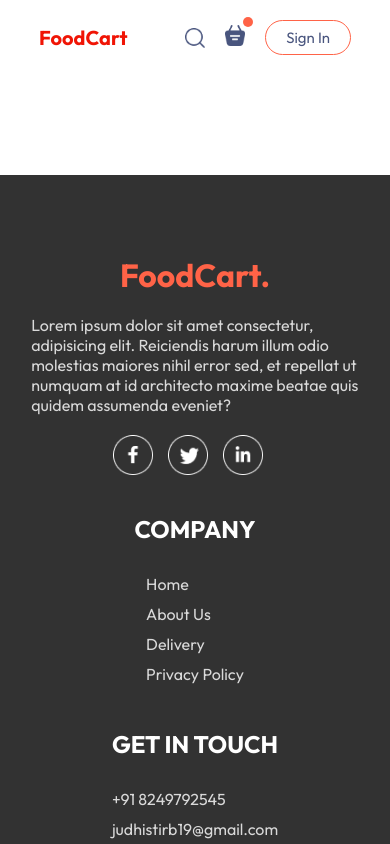
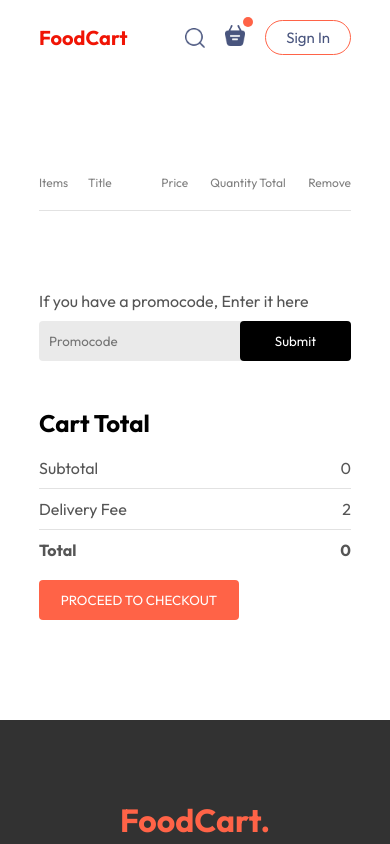
Before and after one commit to JUDHI3134/food-cart, a React (Vite) app in the folder frontend/: page /cart in a window 390 px wide. Shown: the top 844 px of the page. Built offline with nearby package versions, Linux system fonts and the light colour scheme.

Commit message:
create and complete cart page ui and responsive

```diff
--- a/frontend/src/components/Navbar/Navbar.jsx
+++ b/frontend/src/components/Navbar/Navbar.jsx
@@ -7,8 +7,8 @@
   const [menu,setMenu] = useState("home")
   return (
     <div className='navbar'>
-      {/* <img src={assets.logo} alt="" className='c' /> */}
-      <h1 className='logo'>FoodCart</h1>
+      {/* <Link to='/'><img src={assets.logo} alt="" className='c' /></Link> */}
+      <Link to='/'><h1 className='logo'>FoodCart</h1></Link>
       <ul className="navbar-menu">
         <Link to="/" onClick={()=>setMenu("home")} className={menu === "home"?"active":""}>home</Link>
         <a href='#explore-menu' onClick={()=>setMenu("menu")} className={menu === "menu"?"active":""}>menu</a>
@@ -18,7 +18,7 @@
       <div className="navbar-right">
         <img src={assets.search_icon} alt="" />
         <div className="navbar-search-icon">
-            <img src={assets.basket_icon} alt="" />
+            <Link to='/cart'><img src={assets.basket_icon} alt="" /></Link>
             <div className="dot"></div>
         </div>
         <button onClick={()=>setShowLogin(true)}>Sign In</button>
--- a/frontend/src/pages/Cart/Cart.css
+++ b/frontend/src/pages/Cart/Cart.css
@@ -0,0 +1,91 @@
+.cart{
+    margin-top: 100px;
+}
+.cart-items-title{
+    display: grid;
+    grid-template-columns: 1fr 1.5fr 1fr 1fr 1fr 0.5fr;
+    align-items: center;
+    color: grey;
+    font-size: max(1vw,12px);
+}
+.cart-items-item{
+    margin: 10px 0;
+    color: black;
+}
+.cart-items-item img{
+    width: 50px;
+}
+.cart hr{
+    height: 1px;
+    background-color: #e2e2e2;
+    border: none;
+}
+.cart-items-item .cross{
+    cursor: pointer;
+}
+.cart-bottom{
+    margin-top: 80px;
+    display: flex;
+    justify-content: space-between;
+    gap: max(12vw,20px);
+}
+.cart-total{
+    flex: 1;
+    display: flex;
+    flex-direction: column;
+    gap: 20px;
+}
+.cart-total-details{
+    display: flex;
+    justify-content: space-between;
+    color: #555;
+}
+.cart-total hr{
+    margin: 10px 0;
+}
+.cart-total button{
+    border: none;
+    color: white;
+    background-color: tomato;
+    width: max(15vw,200px);
+    padding: 12px 0;
+    border-radius: 4px;
+    cursor: pointer;
+}
+.cart-promocode{
+    flex: 1;
+}
+.cart-promocode p{
+    color: #555;
+}
+.cart-promocode-input{
+    margin-top: 10px;
+    display: flex;
+    justify-content: space-between;
+    align-items: center;
+    background-color: #eaeaea;
+    border-radius: 4px;
+}
+.cart-promocode-input input{
+    background: transparent;
+    border: none;
+    outline: none;
+    padding-left: 10px;
+}
+.cart-promocode-input button{
+    width: max(10vw,120px);
+    padding: 12px 5px;
+    background-color: black;
+    color: white;
+    border: none;
+    border-radius: 4px;
+}
+
+@media (max-width:750px) {
+   .cart-bottom{
+    flex-direction: column-reverse;
+   }
+   .cart-promocode{
+    justify-content: start;
+   }
+}
--- a/frontend/src/pages/Cart/Cart.jsx
+++ b/frontend/src/pages/Cart/Cart.jsx
@@ -1,10 +1,72 @@
-import React from 'react'
+import React, { useContext } from 'react'
 import './Cart.css'
+import { StoreContext } from '../../context/StoreContext'
+
 
 const Cart = () => {
+  const {cartItems,food_list,removeFromCart} = useContext(StoreContext)
   return (
-    <div>
-
+    <div className='cart'>
+      <div className="cart-items">
+        <div className="cart-items-title">
+          <p>Items</p>
+          <p>Title</p>
+          <p>Price</p>
+          <p>Quantity</p>
+          <p>Total</p>
+          <p>Remove</p>
+        </div>
+        <br />
+        <hr />
+        {food_list.map((item,index)=>{
+          if(cartItems[item._id]>0){
+            return(
+              <div>
+              <div className='cart-items-title cart-items-item'>
+              <img src={item.image} alt="" />
+              <p>{item.name}</p>
+              <p>₹{item.price}</p>
+              <p>{cartItems[item._id]}</p>
+              <p>₹{item.price*cartItems[item._id]}</p>
+              <p onClick={()=>removeFromCart(item._id)} className='cross'>X</p>
+              </div>
+              <hr />
+              </div>
+            )
+          }
+        })}
+      </div>
+      <div className="cart-bottom">
+        <div className="cart-total">
+          <h2>Cart Total</h2>
+          <div>
+            <div className="cart-total-details">
+              <p>Subtotal</p>
+              <p>{0}</p>
+            </div>
+            <hr />
+            <div className="cart-total-details">
+              <p>Delivery Fee</p>
+              <p>{2}</p>
+            </div>
+            <hr />
+            <div className="cart-total-details">
+              <b>Total</b>
+              <b>{0}</b>
+            </div>
+          </div>
+          <button>PROCEED TO CHECKOUT</button>
+        </div>
+        <div className="cart-promocode">
+          <div>
+            <p>If you have a promocode, Enter it here</p>
+            <div className="cart-promocode-input">
+              <input type="text" placeholder='Promocode' />
+              <button>Submit</button>
+            </div>
+          </div>
+        </div>
+      </div>
     </div>
   )
 }
```
